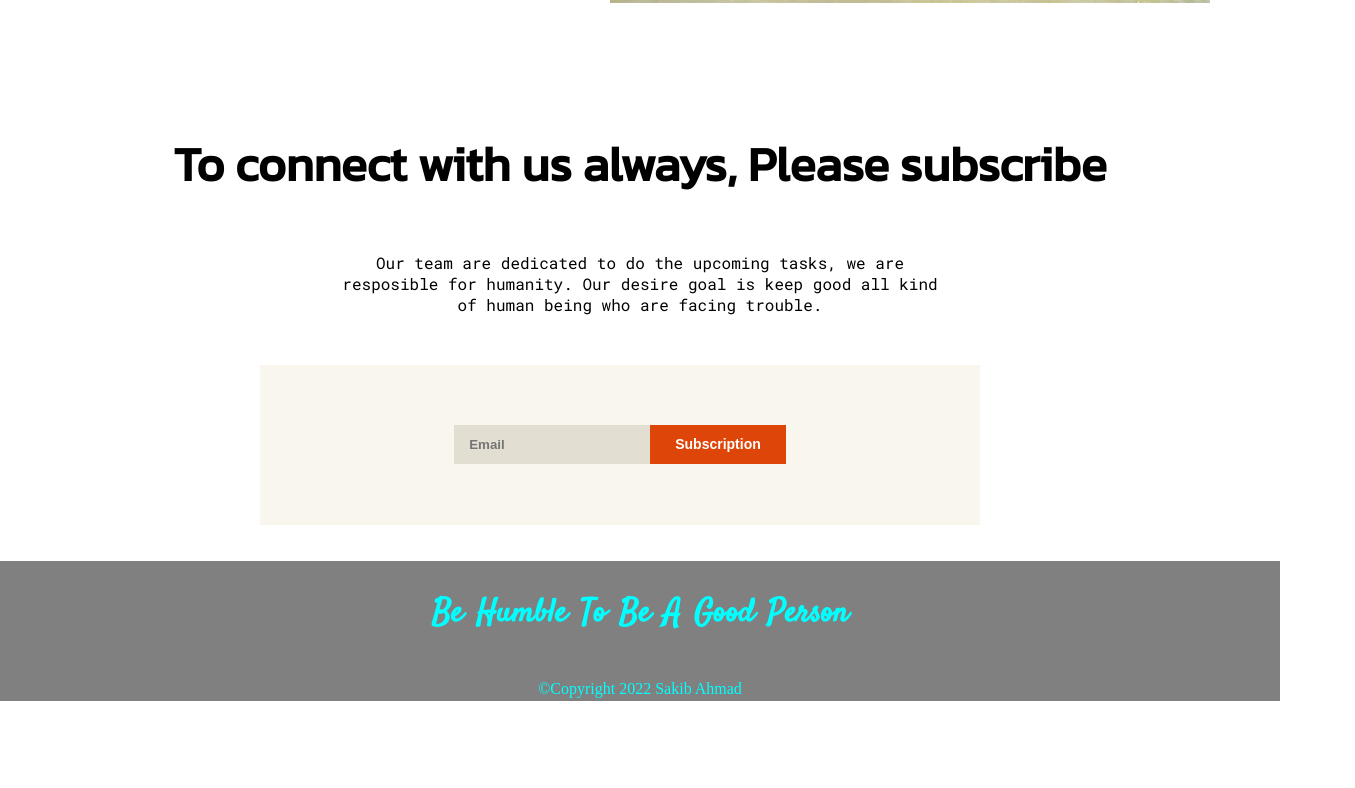
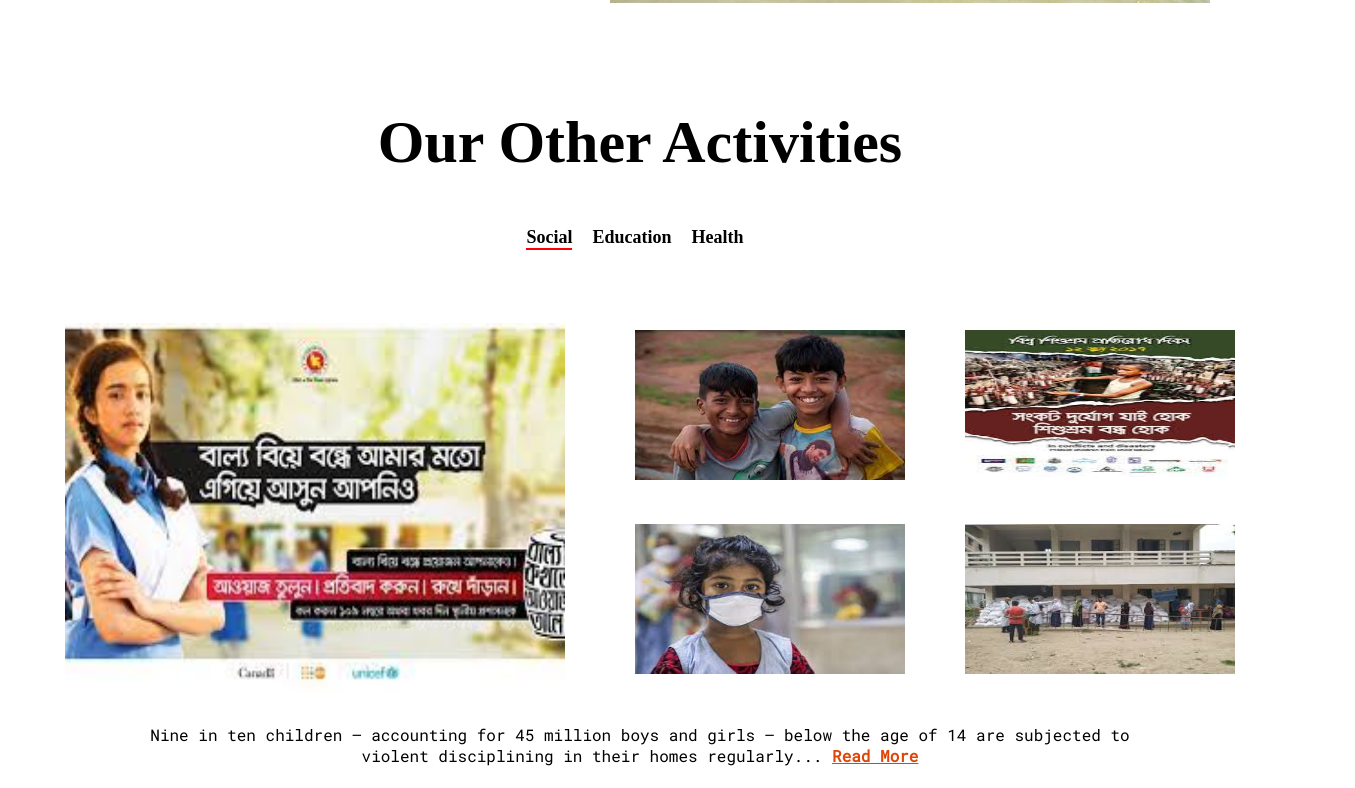
Before and after one commit to easakibahmad/DONATION, a plain HTML site: page index.html in a window 1280 px wide. Shown: the part 2392-3180 px from the top of the page, 1355 px wide, since content can reach past the window. Before the commit the page ends 3093 px from the top, so only its background shows below. Drawn offline with Linux system fonts and the light colour scheme.

Commit message:
finally I  completed

```diff
--- a/index.css
+++ b/index.css
@@ -266,12 +266,99 @@ body {
     margin-bottom: 20px;
 }
 
+/* special section */
+.sec-special {
+    text-align: center;
+    width: auto;
+    padding: 30px 30px;
+    height: 500px;
+    margin-bottom: 200px;
+}
+
+.spe-div-one {
+    font-size: 5vh;
+    padding-top: 20px;
+    font-weight: bold;
+}
+
+.spe-div-two ul {
+    display: flex;
+    justify-content: center;
+    margin-right: 70px;
+    margin-bottom: 60px;
+}
+
+.spe-div-two li {
+    list-style: none;
+    margin-left: 20px;
+    font-size: 18px;
+    font-weight: 800;
+}
+
+.spe-div-two li:hover {
+    border-bottom: 2px solid red;
+    cursor: pointer;
+}
+
+.li-one {
+    border-bottom: 2px solid red;
+    cursor: pointer;
+}
+
+.spe-div-three {
+    display: flex;
+    justify-content: center;
+}
+
+.div-three-left img {
+    height: 370px;
+    width: 500px;
+    padding-left: 140px;
+    padding-top: 13px;
+}
+
+.div-three-right {
+    display: block;
+    padding-left: 10px;
+    justify-content: center;
+    padding-right: 100px;
+}
+
+.div-three-right img {
+    padding: 10px;
+    margin: 10px;
+    height: 150px;
+    width: 270px;
+}
+
+.divth-right {
+    display: flex;
+    justify-content: center;
+    padding-left: 20px;
+}
+
+.div-three-part {
+    padding-left: 20px;
+}
+
+.sec-spe-paragraph {
+    font-size: 16px;
+    text-align: center;
+    padding: 10px 100px;
+    font-family: 'Roboto Mono', monospace;
+}
+
+.sec-spe-paragraph a {
+    font-weight: 800;
+    color: rgb(222, 70, 9);
+}
+
 /* section five started */
 
 .sec-five {
     width: auto;
     height: 400px;
-    margin-top: 80px;
+    margin-top: 30px;
     padding: 30px 40px;
     text-align: center;
     margin-bottom: 40px;
--- a/index.html
+++ b/index.html
@@ -127,6 +127,47 @@
         </div>
     </section>
 
+    <!-- special section -->
+    <section class="sec-special">
+        <div class="spe-div-one">
+            <h1>Our Other Activities</h1>
+        </div>
+        <div class="spe-div-two">
+            <ul>
+                <li class="li-one">Social</li>
+                <li>Education</li>
+                <li>Health</li>
+            </ul>
+        </div>
+        <div class="spe-div-three">
+            <div class="div-three-left">
+                <img src="images/img1.jpeg">
+            </div>
+            <div class="div-three-right">
+                <div class="divth-right">
+                    <div class="div-three-part">
+                        <img src="images/img2.jpeg">
+                    </div>
+                    <div class="div-three-part">
+                        <img src="images/img3.jpeg">
+                    </div>
+                </div>
+                <div class="divth-right">
+                    <div class="div-three-part">
+                        <img src="images/img4.jpeg">
+                    </div>
+                    <div class="div-three-part">
+                        <img src="images/img5.jpeg">
+                    </div>
+                </div>
+            </div>
+        </div>
+        <div>
+            <p class="sec-spe-paragraph">Nine in ten children – accounting for 45 million boys and girls – below the age
+                of 14 are subjected to
+                violent disciplining in their homes regularly... <a href="#">Read More</a> </p>
+        </div>
+    </section>
     <!-- section five -->
     <section class="sec-five">
         <div>
```
Also changed, not shown: images/img1.jpeg (added), images/img2.jpeg (added), images/img3.jpeg (added), images/img4.jpeg (added), images/img5.jpeg (added).
